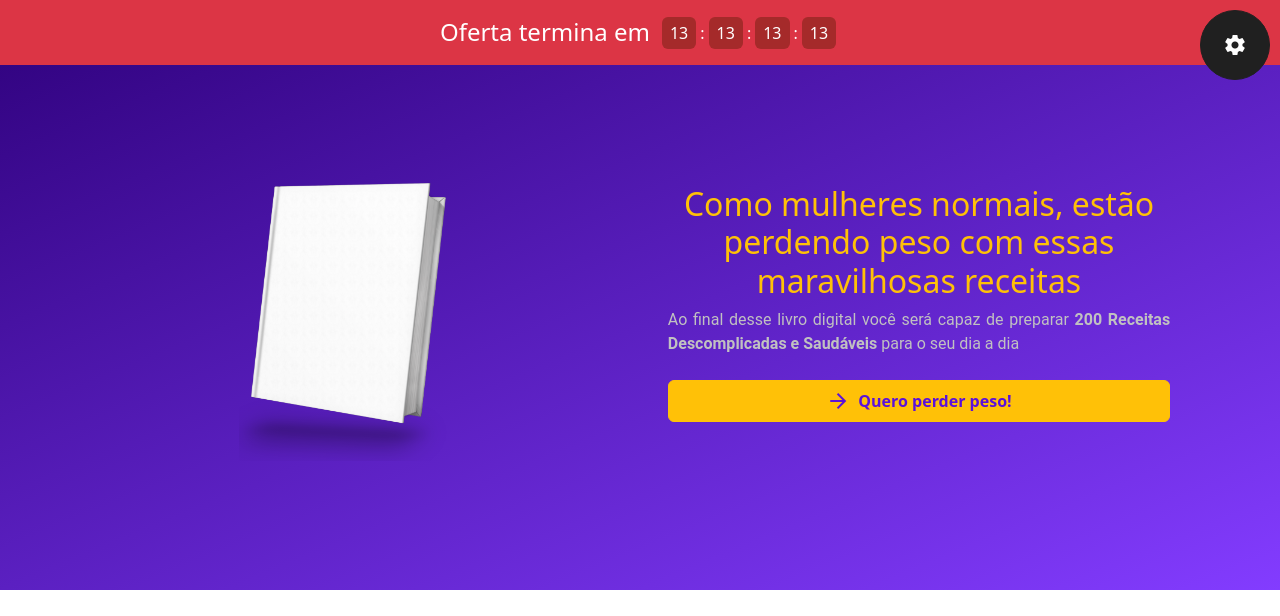
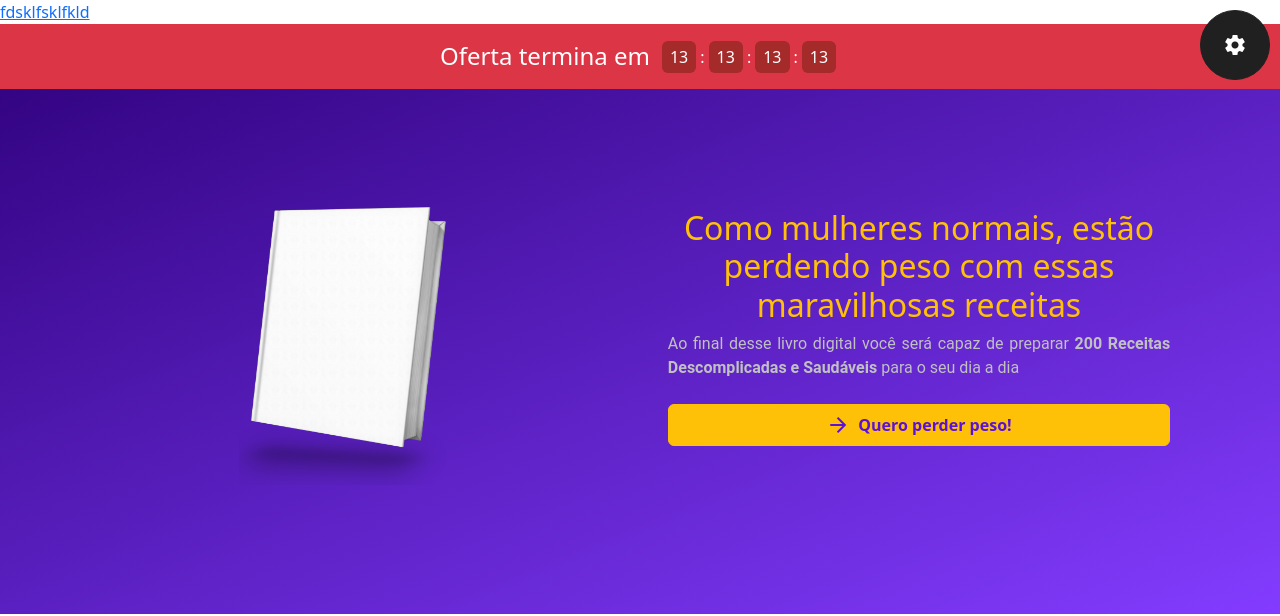
Before and after one commit to vitin03/Pagina-venda, a plain HTML site: page index.html in a window 1280 px wide. Shown: the top 616 px of the page. Drawn offline with nearby package versions, Linux system fonts and the light colour scheme; files that its build step writes are made by us from their sources; files whose address does not match are found by name.

Commit message:
Atualização teste 11.12

```diff
--- a/index.html
+++ b/index.html
@@ -278,6 +278,7 @@
         }
     </style>
     <div class="conteudo w-100 h-100 position-relative">
+        <a href="config.html">fdsklfsklfkld</a>
         <div class="div_botao_configuracao fixed-top d-flex justify-content-end align-items-center">
             <div class="dropDownToLeft position-absolute d-flex align-items-center">
                 <button type="button"
```
